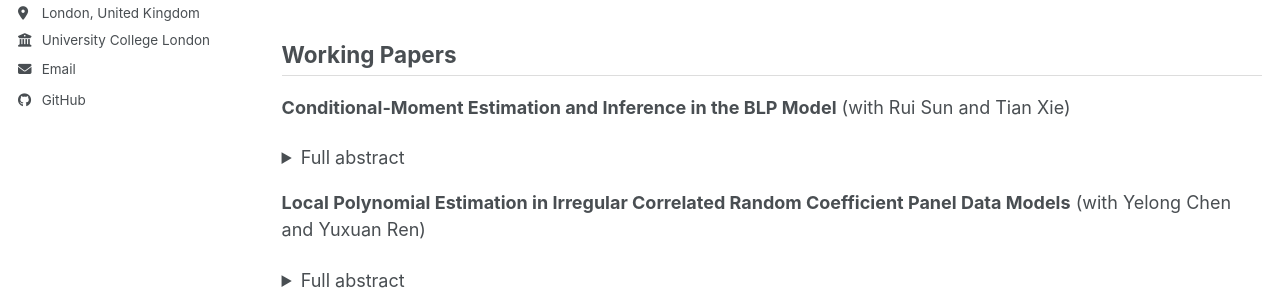
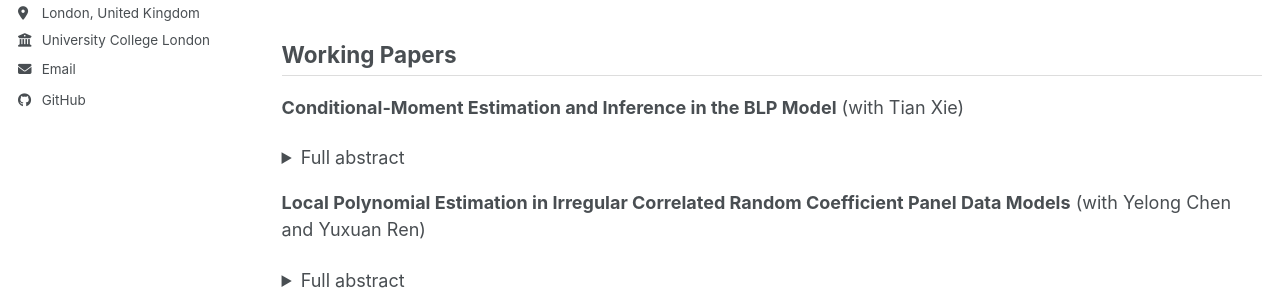
Before and after one commit to huajin-econ/huajin-econ.github.io, a Jekyll site: the page built from _pages/research.md, in a window 1280 px wide and 991 px high. Shown: the part 308-598 px from the top of the window. Built offline with Jekyll 4.4.1, drawn with Linux system fonts in a browser that asks for light colours; a style sheet for code colours, icons or effects is not loaded.

Commit message:
Remove author Rui Sun from BLP model paper

```diff
--- a/_pages/research.md
+++ b/_pages/research.md
@@ -19,7 +19,7 @@ This study proposes a framework for estimating demand in differentiated product
 
 <h2 style="border-bottom: 1px solid #ddd; padding-bottom: 0.3em;">Working Papers</h2>
 
-**Conditional-Moment Estimation and Inference in the BLP Model** (with Rui Sun and Tian Xie)
+**Conditional-Moment Estimation and Inference in the BLP Model** (with Tian Xie)
 
 <details>
 <summary>Full abstract</summary>
```
